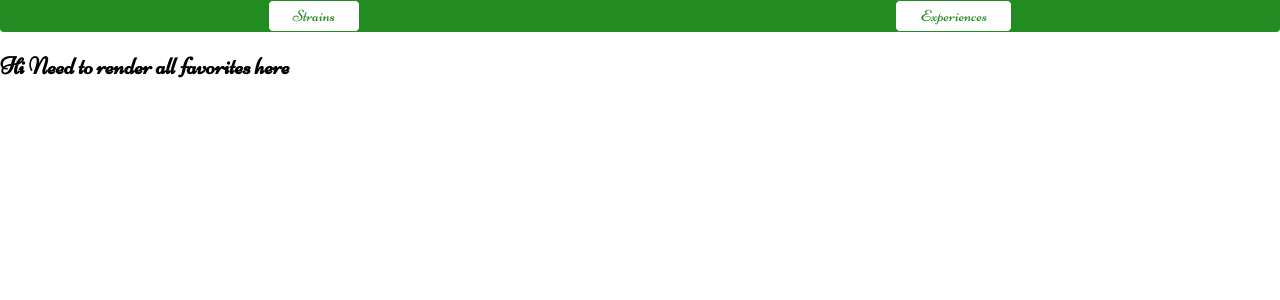
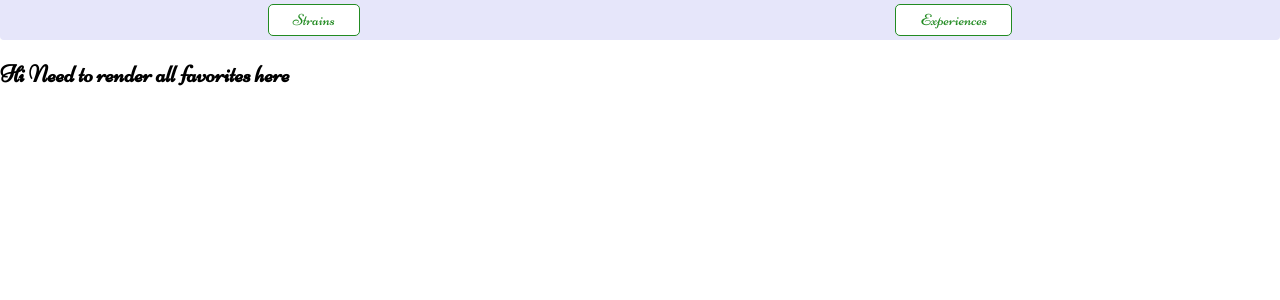
Before and after one commit to cameronRomo/my-strain-book, a React (Create React App) app: page /experiences in a window 1280 px wide. Shown: the top 300 px of the page. Built offline with nearby package versions, Linux system fonts and the light colour scheme; no server answers.

Commit message:
Add final styling

```diff
--- a/src/NavBar/NavBar.css
+++ b/src/NavBar/NavBar.css
@@ -1,6 +1,6 @@
 .nav-bar {
-  background-color: forestgreen;
-  height: 2em;
+  background-color: lavender;
+  height: 2.5em;
   border-radius: 0px 0px 4px 4px;
   display: flex;
   align-items: center;
```
